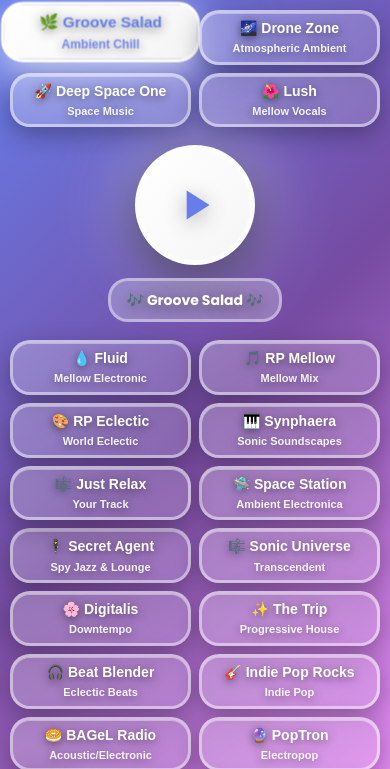
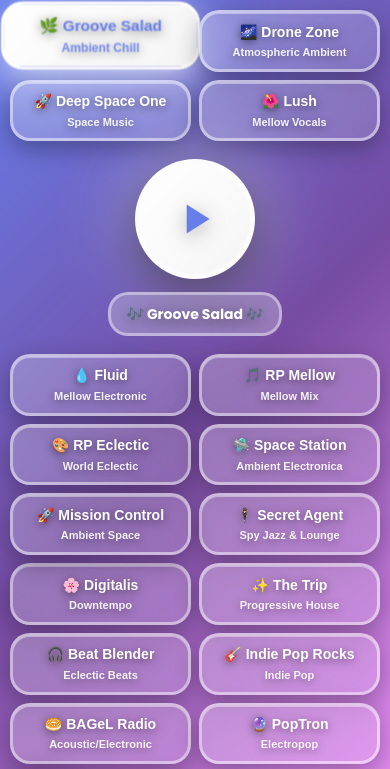
Before and after one commit to Drak0ri/music, a plain HTML site: page index.html in a window 390 px wide. Shown: the top 769 px of the page. Drawn offline with Linux system fonts and the light colour scheme.

Commit message:
Reduce number of station buttons in layout

```diff
--- a/index.html
+++ b/index.html
@@ -162,7 +162,7 @@
             text-overflow: ellipsis;
         }
 
-        /* Grid positions - 20 buttons around center play button */
+        /* Grid positions - 17 buttons around center play button */
         .station-btn:nth-child(1) { grid-column: 1; grid-row: 1; }
         .station-btn:nth-child(2) { grid-column: 2; grid-row: 1; }
         .station-btn:nth-child(3) { grid-column: 3; grid-row: 1; }
@@ -185,9 +185,6 @@
         .station-btn:nth-child(15) { grid-column: 1; grid-row: 4; }
         .station-btn:nth-child(16) { grid-column: 2; grid-row: 4; }
         .station-btn:nth-child(17) { grid-column: 3; grid-row: 4; }
-        .station-btn:nth-child(18) { grid-column: 4; grid-row: 4; }
-        .station-btn:nth-child(19) { grid-column: 5; grid-row: 4; }
-        .station-btn:nth-child(20) { grid-column: 6; grid-row: 4; }
 
         /* Logo - responsive */
         #logo {
@@ -312,9 +309,6 @@
             .station-btn:nth-child(15) { grid-column: 1; grid-row: 9; }
             .station-btn:nth-child(16) { grid-column: 2; grid-row: 9; }
             .station-btn:nth-child(17) { grid-column: 1; grid-row: 10; }
-            .station-btn:nth-child(18) { grid-column: 2; grid-row: 10; }
-            .station-btn:nth-child(19) { grid-column: 1; grid-row: 11; }
-            .station-btn:nth-child(20) { grid-column: 2; grid-row: 11; }
         }
     </style>
 </head>
@@ -339,7 +333,7 @@
 
             <!-- Row 2 - 2 buttons + CENTER PLAY + 2 buttons -->
             <button class="station-btn" data-src="https://stream.radioparadise.com/eclectic-320" data-name="RP Eclectic">🎨 RP Eclectic<br><small>World Eclectic</small></button>
-            <button class="station-btn" data-src="https://ice1.somafm.com/synphaera-256-mp3" data-name="Synphaera">🎹 Synphaera<br><small>Sonic Soundscapes</small></button>
+            <button class="station-btn" data-src="https://ice1.somafm.com/spacestation-128-mp3" data-name="Space Station">🛸 Space Station<br><small>Ambient Electronica</small></button>
 
             <!-- CENTER PLAY BUTTON -->
             <div class="play-container">
@@ -350,23 +344,20 @@
                 <div id="nowPlaying">🎶 Groove Salad 🎶</div>
             </div>
 
-            <button class="station-btn" data-src="https://ice1.somafm.com/spacestation-128-mp3" data-name="Space Station">🛸 Space Station<br><small>Ambient Electronica</small></button>
             <button class="station-btn" data-src="https://ice1.somafm.com/secretagent-128-mp3" data-name="Secret Agent">🕴️ Secret Agent<br><small>Spy Jazz & Lounge</small></button>
+            <button class="station-btn" data-src="https://ice1.somafm.com/digitalis-128-mp3" data-name="Digitalis">🌸 Digitalis<br><small>Downtempo</small></button>
 
             <!-- Row 3 - 2 buttons + CENTER CONTINUES + 2 buttons -->
-            <button class="station-btn" data-src="https://ice1.somafm.com/sonicuniverse-256-mp3" data-name="Sonic Universe">🎼 Sonic Universe<br><small>Transcendent</small></button>
-            <button class="station-btn" data-src="https://ice1.somafm.com/digitalis-128-mp3" data-name="Digitalis">🌸 Digitalis<br><small>Downtempo</small></button>
-            <!-- CENTER CONTINUES -->
             <button class="station-btn" data-src="https://ice1.somafm.com/thetrip-128-mp3" data-name="The Trip">✨ The Trip<br><small>Progressive House</small></button>
             <button class="station-btn" data-src="https://ice1.somafm.com/beatblender-128-mp3" data-name="Beat Blender">🎧 Beat Blender<br><small>Eclectic Beats</small></button>
-
-            <!-- Row 4 - 6 buttons -->
+            <!-- CENTER CONTINUES -->
             <button class="station-btn" data-src="https://ice1.somafm.com/indiepop-128-mp3" data-name="Indie Pop">🎸 Indie Pop Rocks<br><small>Indie Pop</small></button>
             <button class="station-btn" data-src="https://ice1.somafm.com/bagel-128-mp3" data-name="BAGeL Radio">🥯 BAGeL Radio<br><small>Acoustic/Electronic</small></button>
+
+            <!-- Row 4 - 3 buttons (bottom row, left aligned) -->
             <button class="station-btn" data-src="https://ice1.somafm.com/poptron-128-mp3" data-name="PopTron">🔮 PopTron<br><small>Electropop</small></button>
             <button class="station-btn" data-src="https://ice1.somafm.com/suburbsofgoa-128-mp3" data-name="Suburbs of Goa">🕉️ Suburbs of Goa<br><small>Goa Psytrance</small></button>
             <button class="station-btn" data-src="https://ice1.somafm.com/missioncontrol-128-mp3" data-name="Mission Control">🚀 Mission Control<br><small>Ambient Space</small></button>
-            <button class="station-btn" data-src="just-relax-11157.mp3" data-name="Just Relax">🎼 Just Relax<br><small>Your Track</small></button>
         </div>
     </div>
 
```
